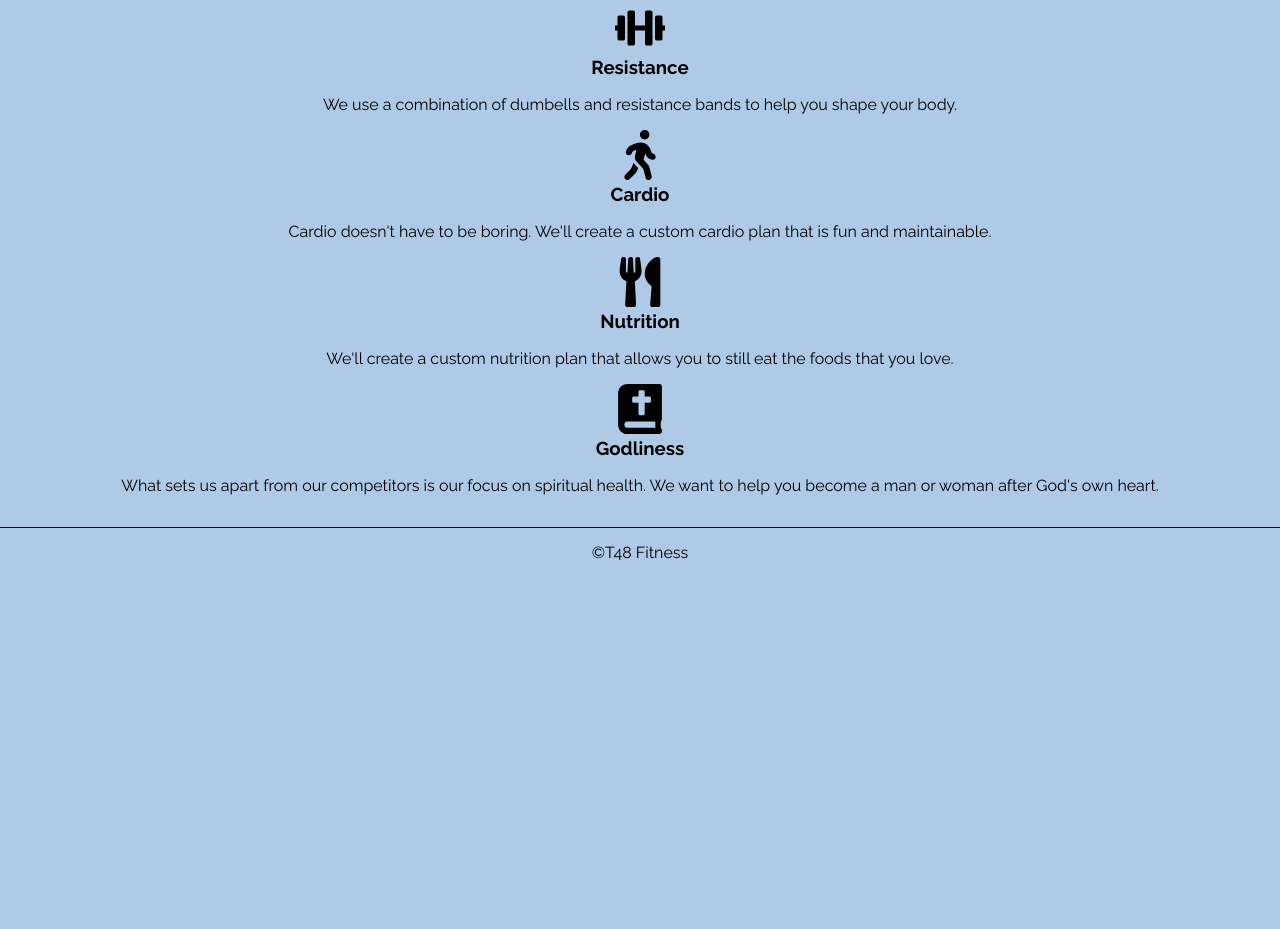
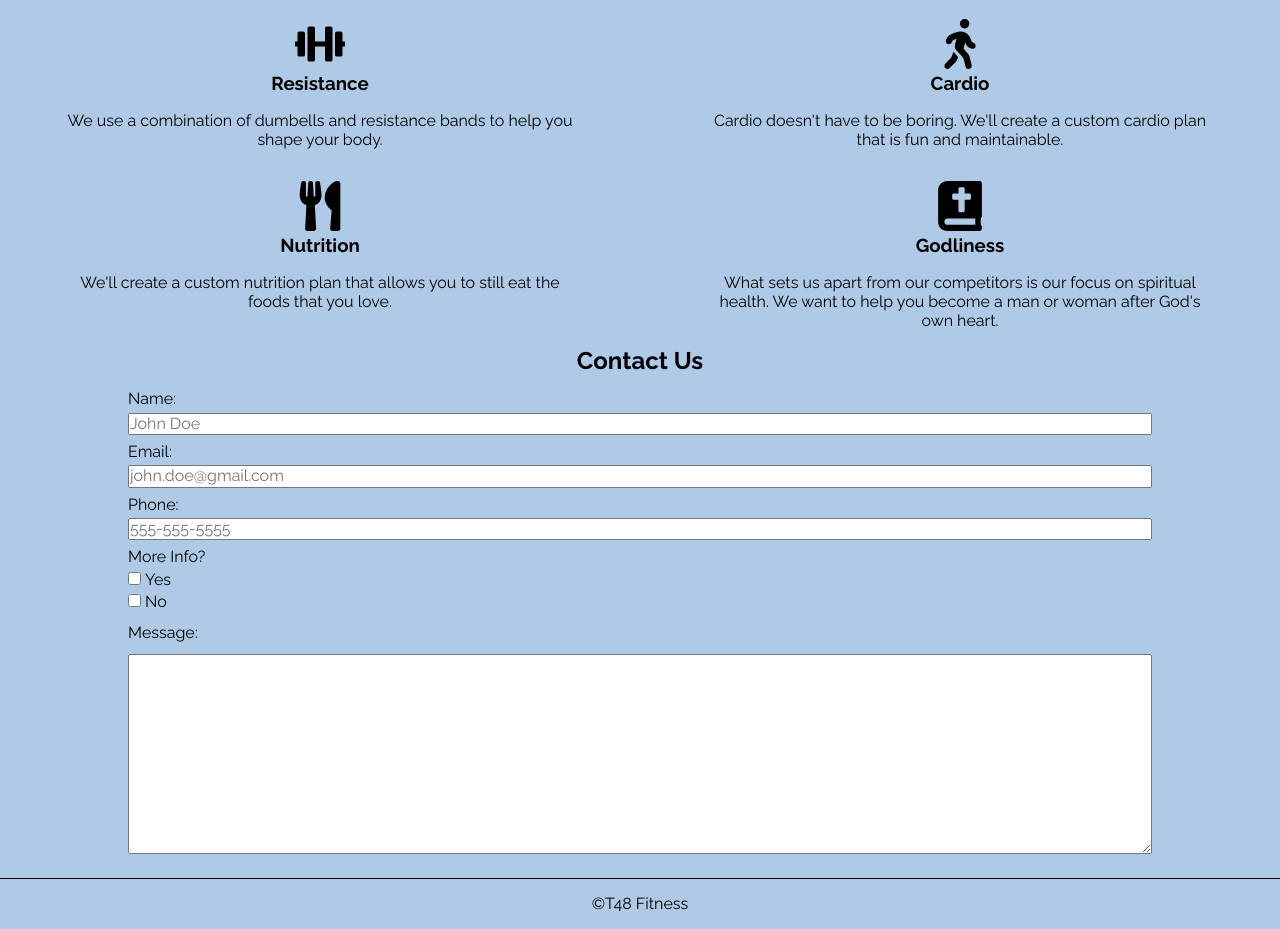
Before and after one commit to jonhayjr/T48Fitness, a plain HTML site: page index.html in a window 1280 px wide. Shown: the part 533-1462 px from the top of the page. Before the commit the page ends 1112 px from the top, so only its background shows below. Drawn offline with Linux system fonts and the light colour scheme.

Commit message:
Added Contact Us Section

```diff
--- a/css/style.css
+++ b/css/style.css
@@ -16,6 +16,7 @@ body {
                             "nav"
                             "about"
                             "services"
+                            "contact"
                             "footer";
 }
 
@@ -130,6 +131,46 @@ body {
     line-height: 1.2;
 }
 
+/*Contact Us*/
+ /*Contact Us*/
+ form {
+    width: 80%;
+    margin: 0 auto;
+}
+
+.contact {
+    grid-area: contact;
+}
+
+.contact h2 {
+    margin-bottom: 1rem;
+}
+
+.input-group {
+    margin-bottom: 0.5rem;
+    display: flex;
+    justify-content: center;
+    flex-direction: column;
+}
+
+.input-group label {
+    width: 100px;
+    text-align: left;
+    margin-bottom: 0.25rem;
+}
+
+input[type="checkbox"] {
+    margin-right: 0.25rem;
+}
+
+.more-info-label {
+    margin-right: 1rem;
+}
+
+textarea {
+    margin-top: 0.5rem;
+    height: 200px;
+}
 /*Footer*/
 .footer {
     grid-area: footer;
@@ -142,6 +183,7 @@ body {
     Media Queries
   ==================================== */
   @media (min-width: 768px) {
+    /*Navigation*/
     .nav {
         display: flex;
         justify-content: center;
@@ -151,4 +193,14 @@ body {
         display: inline-block;
         padding: 1rem;
     }
+    /*Services*/
+    .container {
+        display: grid;
+        grid-template-columns: repeat(2, minmax(200px, 1fr));
+    }
+
+    .card {
+       width: 80%;
+       margin: 1rem auto;
+    }
   }
--- a/index.html
+++ b/index.html
@@ -18,14 +18,14 @@
                 <li><a href="">Home</a></li>
                 <li><a href="#about">About</a></li>
                 <li><a href="#services">Services</a></li>
-                <li><a href="">Contact Us</a></li>
+                <li><a href="#contact">Contact Us</a></li>
             </ul>
         </nav>
     </header>
     <main>
         <section class="about" id="about">
         <h2>About</h2>
-        <p>T48 Fitness was founded by Jon and Sherry Hay in 2025.  Their goal was to create a fitness that not only focused on physical health but on spiritual health as well.  At the end of the day, they believe that spiritual training matters most.</p>
+        <p>T48 Fitness was founded by Jon and Sherry Hay in 2025.  Their goal was to create a fitness company that not only focused on physical health but on spiritual health as well.  At the end of the day, they believe that spiritual training matters most.</p>
         <blockquote cite="https://www.biblegateway.com/passage/?search=1%20Timothy%204%3A8&version=NIV">
             For physical training is of some value, but godliness has value for all things, holding promise for both the present life and the life to come.
             <cite>-1 Timothy 4:8</cite>
@@ -56,6 +56,33 @@
                 </div>
             </div>
         </section>
+        <section class="contact" id="contact">
+            <h2>Contact Us</h2>
+            <form action="" method="POST">
+                <div class="input-group">
+                    <label for="name">Name:</label>
+                    <input type="text" id="name" name="name" placeholder="John Doe" required>
+                </div>
+                <div class="input-group">
+                    <label for="email">Email:</label>
+                    <input type="email" id="email" name="email" placeholder="john.doe@gmail.com" required>
+                </div>
+                <div class="input-group">
+                    <label for="phone">Phone:</label>
+                    <input type="phone" id="phone" name="phone" placeholder="555-555-5555">
+                </div>
+                <div class="input-group">
+                    <label class="more-info-label">More Info?</label>
+                    <label for="yes"><input type="checkbox" id="yes" name="more-info" value="yes">Yes</label>
+                    <label for="no"><input type="checkbox" id="no" name="more-info" value="no">No</label>
+                </div>
+                <div class="input-group">
+                    <label for="message" class="message-label">Message:</label>
+                    <textarea id="message" name="message" placeholder="Enter a message">
+                    </textarea>
+                </div>
+            </form>
+        </section>
     </main>
     <footer class="footer">
         <p>	&#169;T48 Fitness</p>
```
